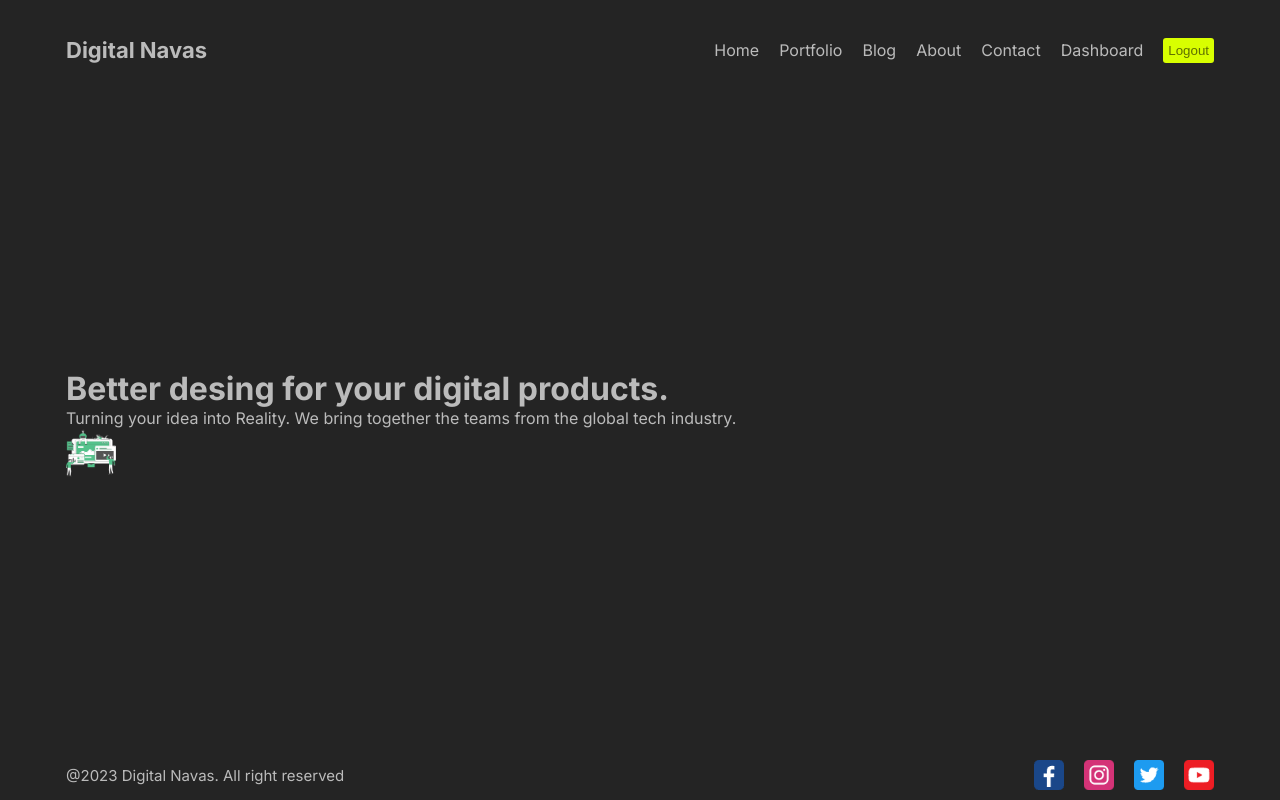
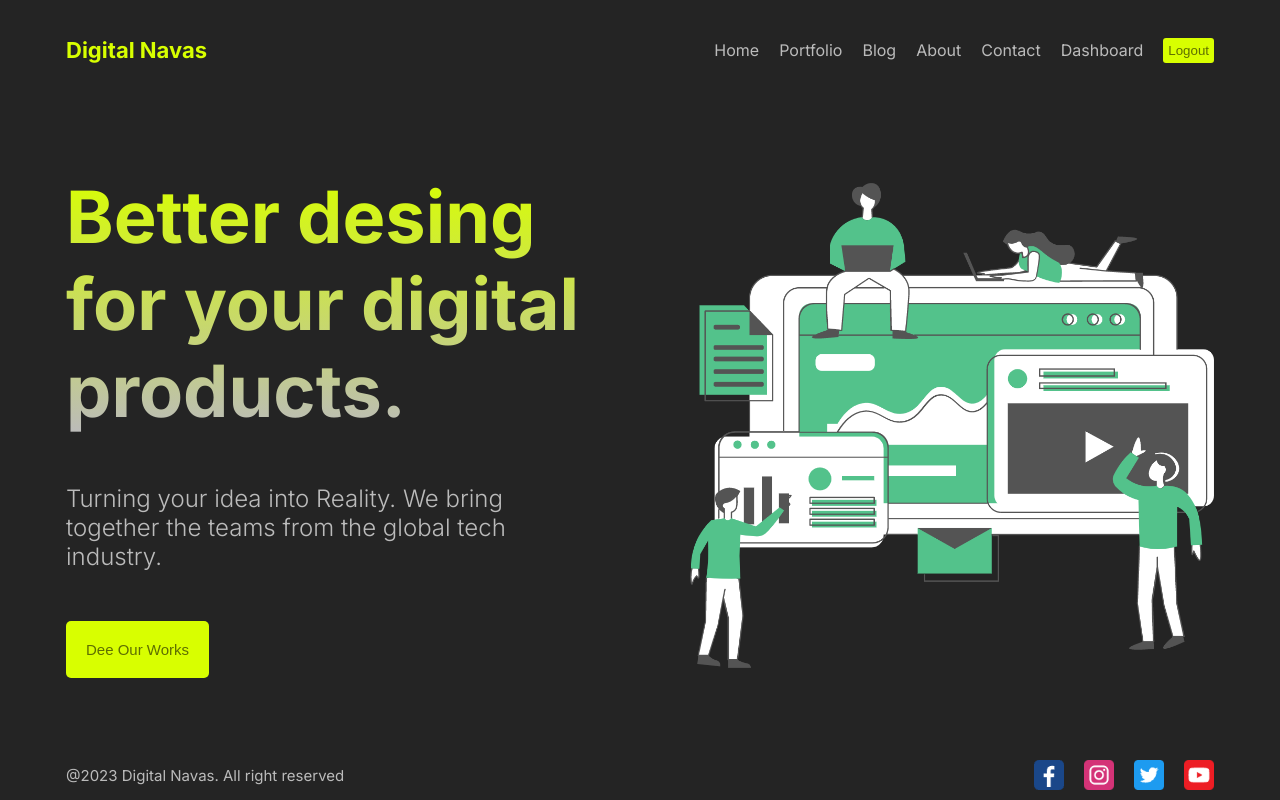
Before and after one commit to gianfranco2605/full-stack-nextjs, a Next.js app: page / in a window 1280 px wide. Built offline with nearby package versions, Linux system fonts and the light colour scheme.

Commit message:
home page done

```diff
--- a/src/app/page.jsx
+++ b/src/app/page.jsx
@@ -5,13 +5,15 @@
 
 export default function Home() {
   return (
-    <div>
-      <div className={styles.texts}>
-        <h1>Better desing for your digital products.</h1>
-        <p>Turning your idea into Reality. We bring together the teams from the global tech industry.</p>
+    <div className={styles.container}>
+      <div className={styles.item}>
+          <h1 className={styles.title}>Better desing for your digital products.</h1>
+          <p className={styles.desc}>Turning your idea into Reality. We bring together the teams from the global tech industry.</p>
+          <button className={styles.button}>Dee Our Works</button>
+        </div>
+        <div className={styles.item}>
+        <Image src={Hero} className={styles.img} alt='hero image'/>
       </div>
-      <div className={styles.imgContainer}></div>
-      <Image src={Hero} width={50} height={50} alt='hero image' className={styles.img}/>
     </div>
   )
 }
--- a/src/app/page.module.css
+++ b/src/app/page.module.css
@@ -1,229 +1,41 @@
-.main {
+.container {
+  display: flex;
+  align-items: center;
+  gap: 100px;
+}
+
+.item {
+  flex: 1;
   display: flex;
   flex-direction: column;
-  justify-content: space-between;
-  align-items: center;
-  padding: 6rem;
-  min-height: 100vh;
+  gap: 50px;
 }
 
-.description {
-  display: inherit;
-  justify-content: inherit;
-  align-items: inherit;
-  font-size: 0.85rem;
-  max-width: var(--max-width);
-  width: 100%;
-  z-index: 2;
-  font-family: var(--font-mono);
+.title {
+  font-size: 72px;
+  background: linear-gradient(to bottom, #D8FF00, #bbb);
+  -webkit-background-clip: text;
+  -webkit-text-fill-color: transparent;
 }
 
-.description a {
-  display: flex;
-  justify-content: center;
-  align-items: center;
-  gap: 0.5rem;
+.desc {
+  font-size: 24px;
+  font-weight: 300;
 }
 
-.description p {
-  position: relative;
-  margin: 0;
-  padding: 1rem;
-  background-color: rgba(var(--callout-rgb), 0.5);
-  border: 1px solid rgba(var(--callout-border-rgb), 0.3);
-  border-radius: var(--border-radius);
+.button {
+  padding: 20px;
+  cursor: pointer;
+  background-color: #D8FF00;;
+  border: none;
+  border-radius: 5px;
+  font-size: 15px;
+  color: #5e6f00;
+  width: max-content;
 }
 
-.code {
-  font-weight: 700;
-  font-family: var(--font-mono);
+.img {
+  width: 100%;
+  height: 500px;
+  object-fit: cover;
 }
-
-.grid {
-  display: grid;
-  grid-template-columns: repeat(4, minmax(25%, auto));
-  max-width: 100%;
-  width: var(--max-width);
-}
-
-.card {
-  padding: 1rem 1.2rem;
-  border-radius: var(--border-radius);
-  background: rgba(var(--card-rgb), 0);
-  border: 1px solid rgba(var(--card-border-rgb), 0);
-  transition: background 200ms, border 200ms;
-}
-
-.card span {
-  display: inline-block;
-  transition: transform 200ms;
-}
-
-.card h2 {
-  font-weight: 600;
-  margin-bottom: 0.7rem;
-}
-
-.card p {
-  margin: 0;
-  opacity: 0.6;
-  font-size: 0.9rem;
-  line-height: 1.5;
-  max-width: 30ch;
-}
-
-.center {
-  display: flex;
-  justify-content: center;
-  align-items: center;
-  position: relative;
-  padding: 4rem 0;
-}
-
-.center::before {
-  background: var(--secondary-glow);
-  border-radius: 50%;
-  width: 480px;
-  height: 360px;
-  margin-left: -400px;
-}
-
-.center::after {
-  background: var(--primary-glow);
-  width: 240px;
-  height: 180px;
-  z-index: -1;
-}
-
-.center::before,
-.center::after {
-  content: '';
-  left: 50%;
-  position: absolute;
-  filter: blur(45px);
-  transform: translateZ(0);
-}
-
-.logo {
-  position: relative;
-}
-/* Enable hover only on non-touch devices */
-@media (hover: hover) and (pointer: fine) {
-  .card:hover {
-    background: rgba(var(--card-rgb), 0.1);
-    border: 1px solid rgba(var(--card-border-rgb), 0.15);
-  }
-
-  .card:hover span {
-    transform: translateX(4px);
-  }
-}
-
-@media (prefers-reduced-motion) {
-  .card:hover span {
-    transform: none;
-  }
-}
-
-/* Mobile */
-@media (max-width: 700px) {
-  .content {
-    padding: 4rem;
-  }
-
-  .grid {
-    grid-template-columns: 1fr;
-    margin-bottom: 120px;
-    max-width: 320px;
-    text-align: center;
-  }
-
-  .card {
-    padding: 1rem 2.5rem;
-  }
-
-  .card h2 {
-    margin-bottom: 0.5rem;
-  }
-
-  .center {
-    padding: 8rem 0 6rem;
-  }
-
-  .center::before {
-    transform: none;
-    height: 300px;
-  }
-
-  .description {
-    font-size: 0.8rem;
-  }
-
-  .description a {
-    padding: 1rem;
-  }
-
-  .description p,
-  .description div {
-    display: flex;
-    justify-content: center;
-    position: fixed;
-    width: 100%;
-  }
-
-  .description p {
-    align-items: center;
-    inset: 0 0 auto;
-    padding: 2rem 1rem 1.4rem;
-    border-radius: 0;
-    border: none;
-    border-bottom: 1px solid rgba(var(--callout-border-rgb), 0.25);
-    background: linear-gradient(
-      to bottom,
-      rgba(var(--background-start-rgb), 1),
-      rgba(var(--callout-rgb), 0.5)
-    );
-    background-clip: padding-box;
-    backdrop-filter: blur(24px);
-  }
-
-  .description div {
-    align-items: flex-end;
-    pointer-events: none;
-    inset: auto 0 0;
-    padding: 2rem;
-    height: 200px;
-    background: linear-gradient(
-      to bottom,
-      transparent 0%,
-      rgb(var(--background-end-rgb)) 40%
-    );
-    z-index: 1;
-  }
-}
-
-/* Tablet and Smaller Desktop */
-@media (min-width: 701px) and (max-width: 1120px) {
-  .grid {
-    grid-template-columns: repeat(2, 50%);
-  }
-}
-
-@media (prefers-color-scheme: dark) {
-  .vercelLogo {
-    filter: invert(1);
-  }
-
-  .logo {
-    filter: invert(1) drop-shadow(0 0 0.3rem #ffffff70);
-  }
-}
-
-@keyframes rotate {
-  from {
-    transform: rotate(360deg);
-  }
-  to {
-    transform: rotate(0deg);
-  }
-}
--- a/src/components/navbar/navbar.module.css
+++ b/src/components/navbar/navbar.module.css
@@ -8,6 +8,7 @@
 .logo {
     font-weight: bold;
     font-size: 22px;
+    color: #D8FF00;;
 }
 
 .links {
```
Also changed, not shown: src/app/about/page.jsx (+11 -1 lines).
